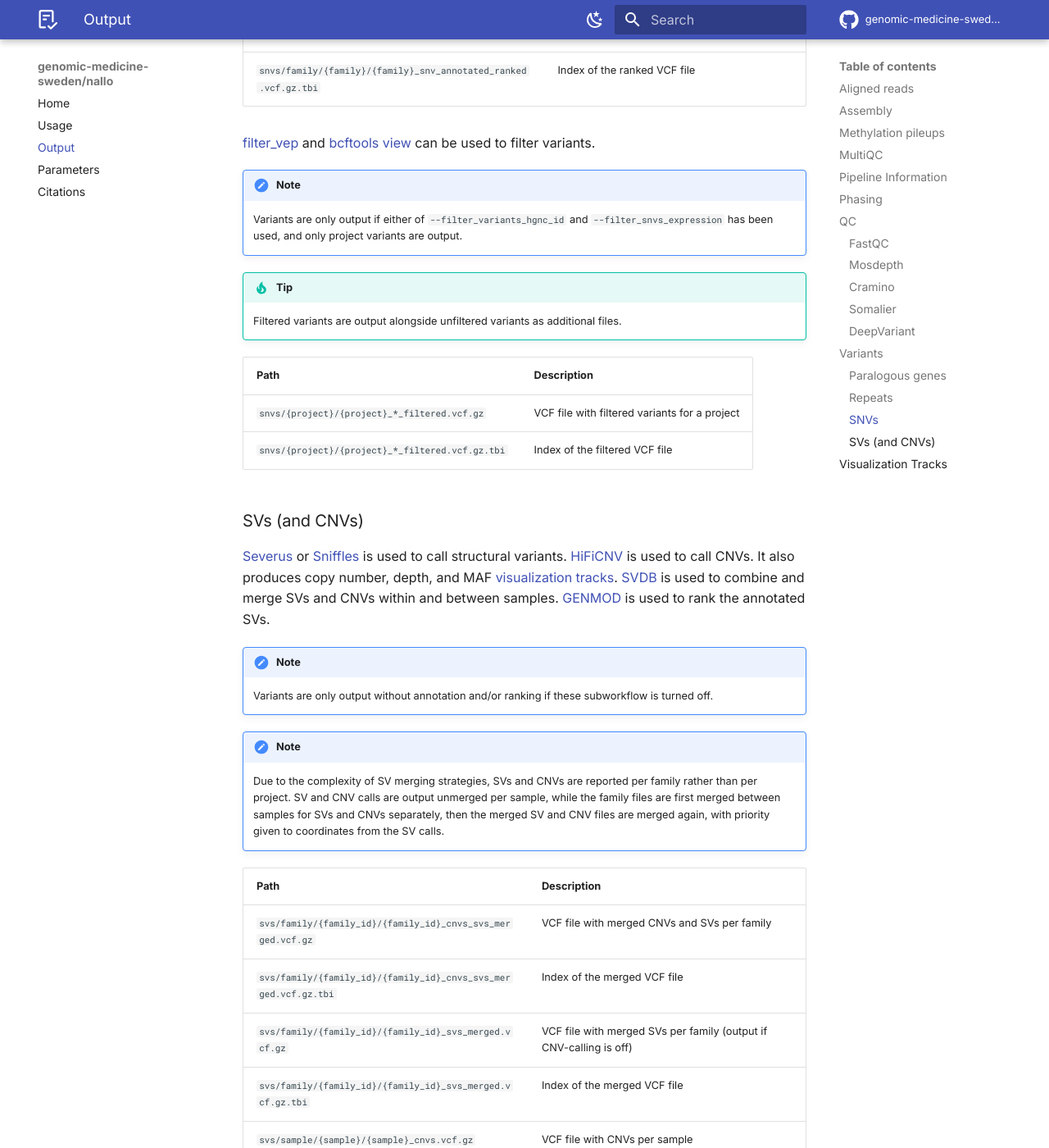
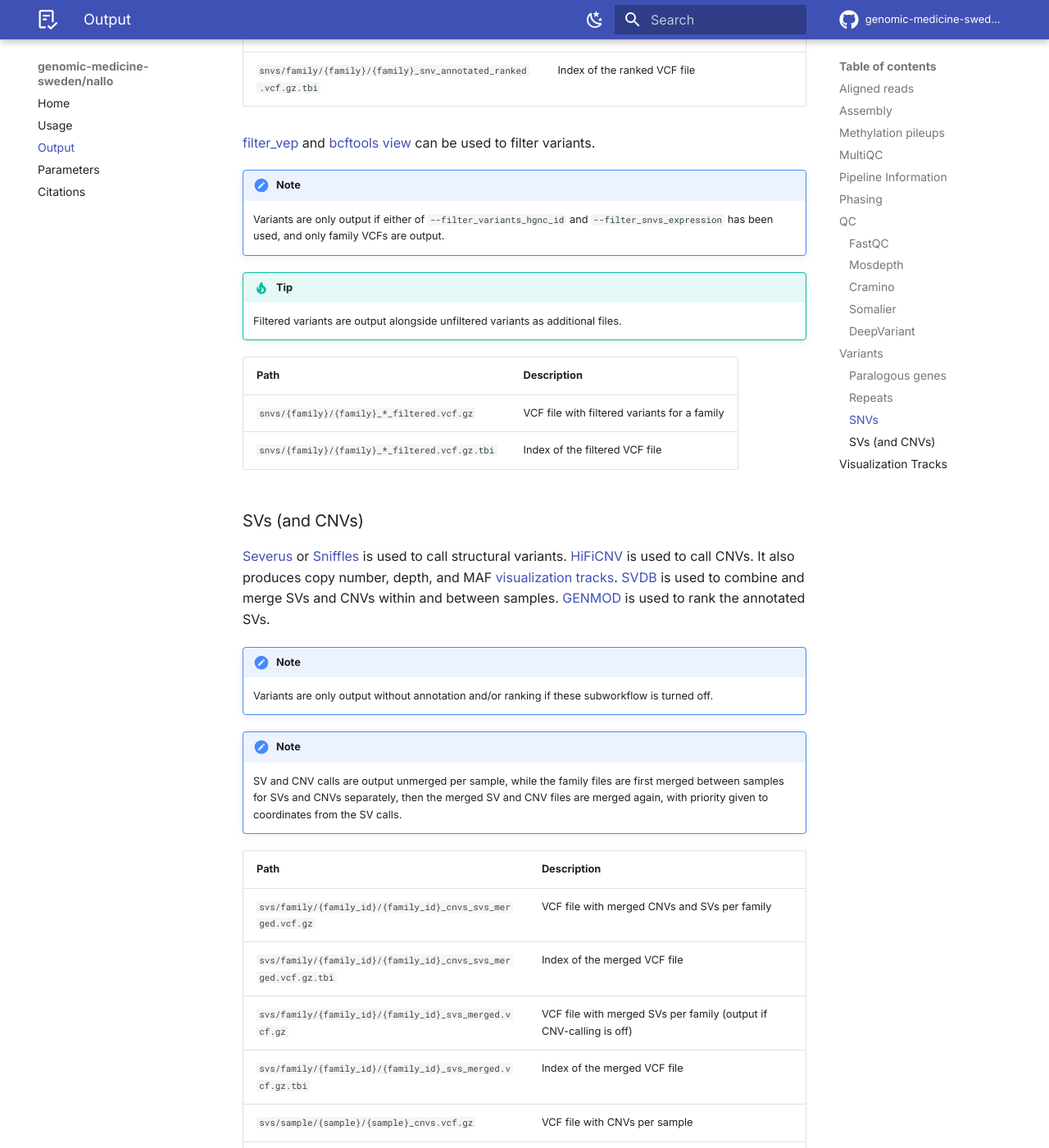
Before and after one commit to genomic-medicine-sweden/nallo, an MkDocs documentation site: the page built from docs/output.md, in a window 1280 px wide and 1400 px high, scrolled down 8212 px. Shown: the whole window at 82% size. Built offline with MkDocs 1.6.1 and Material for MkDocs 9.7.7, drawn with Linux system fonts in a browser that asks for light colours; comment, search, counter and statistics services are not loaded; the version menu is left out.

Commit message:
Review suggestions

```diff
--- a/docs/output.md
+++ b/docs/output.md
@@ -219,16 +219,16 @@ If the pipeline is run with phasing, the aligned reads will be happlotagged usin
 
 !!!note
 
-    Variants are only output if either of `--filter_variants_hgnc_id` and `--filter_snvs_expression` has been used, and only project variants are output.
+    Variants are only output if either of `--filter_variants_hgnc_id` and `--filter_snvs_expression` has been used, and only family VCFs are output.
 
 !!!tip
 
     Filtered variants are output alongside unfiltered variants as additional files.
 
-| Path                                             | Description                                   |
-| ------------------------------------------------ | --------------------------------------------- |
-| `snvs/{project}/{project}_*_filtered.vcf.gz`     | VCF file with filtered variants for a project |
-| `snvs/{project}/{project}_*_filtered.vcf.gz.tbi` | Index of the filtered VCF file                |
+| Path                                           | Description                                  |
+| ---------------------------------------------- | -------------------------------------------- |
+| `snvs/{family}/{family}_*_filtered.vcf.gz`     | VCF file with filtered variants for a family |
+| `snvs/{family}/{family}_*_filtered.vcf.gz.tbi` | Index of the filtered VCF file               |
 
 ### SVs (and CNVs)
 
@@ -243,9 +243,7 @@ If the pipeline is run with phasing, the aligned reads will be happlotagged usin
 
 !!!note
 
-    Due to the complexity of SV merging strategies, SVs and CNVs are reported per family rather than per project.
-    SV and CNV calls are output unmerged per sample, while the family files are first merged between samples for SVs and CNVs separately,
-    then the merged SV and CNV files are merged again, with priority given to coordinates from the SV calls.
+    SV and CNV calls are output unmerged per sample, while the family files are first merged between samples for SVs and CNVs separately, then the merged SV and CNV files are merged again, with priority given to coordinates from the SV calls.
 
 | Path                                                            | Description                                                        |
 | --------------------------------------------------------------- | ------------------------------------------------------------------ |
--- a/nextflow_schema.json
+++ b/nextflow_schema.json
@@ -471,7 +471,7 @@
                 "filter_variants_hgnc_ids": {
                     "type": "string",
                     "pattern": "^\\S+\\.(csv|tsv)$",
-                    "description": "A tsv/csv file with a `#hgnc_ids` column header, and then one numerical HGNC ID per row. E.g. `4281`, not `HGNC:4281`.",
+                    "description": "A tsv/csv file with a `hgnc_ids` column header, and then one numerical HGNC ID per row. E.g. `4281` or `HGNC:4281`.",
                     "format": "file-path",
                     "exits": true,
                     "schema": "assets/schema_hgnc_ids.json"
```
Also changed, not shown: 2 other files.
